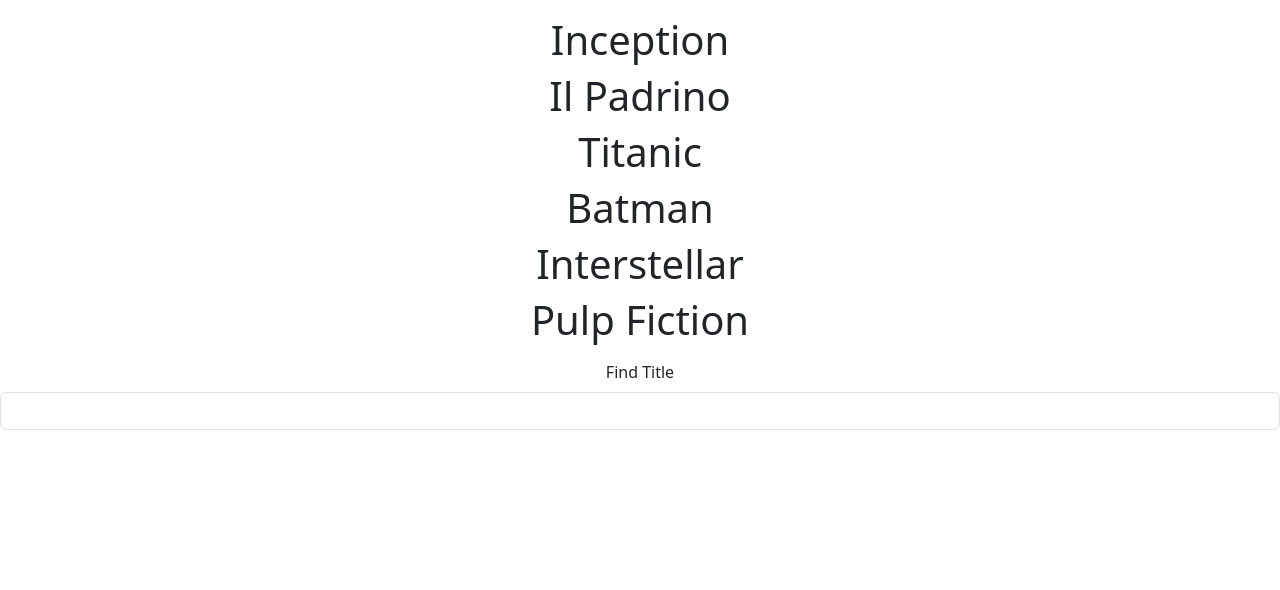
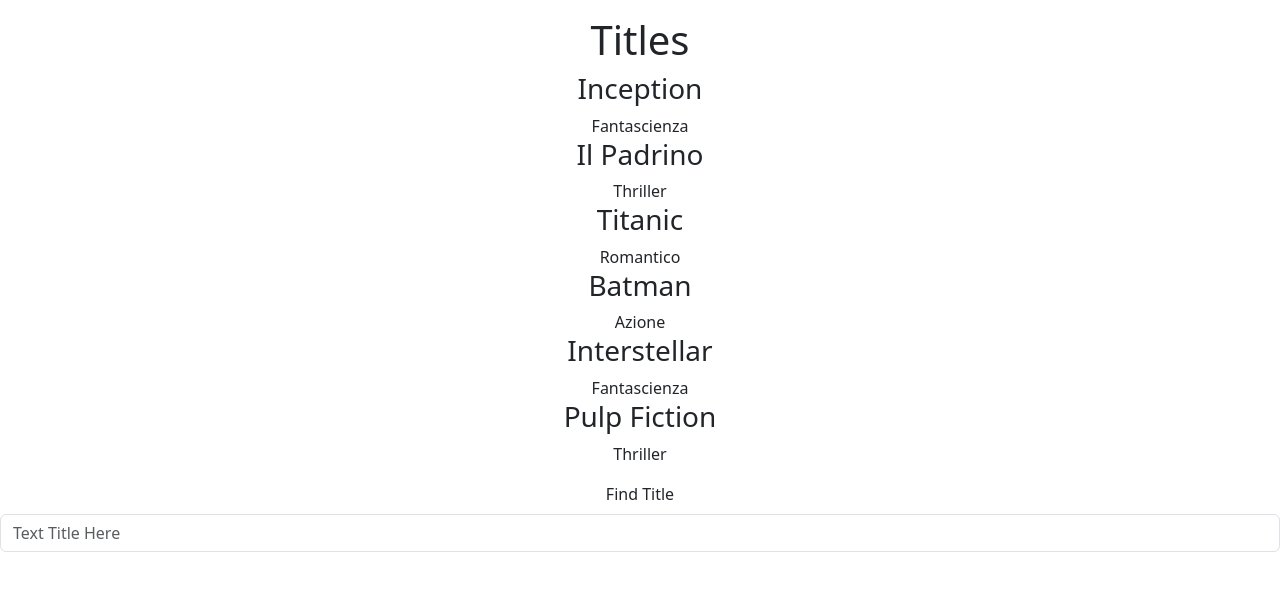
Before and after one commit to tommasodare/react-movie-filter, a React (Vite) app: page / in a window 1280 px wide. Shown: the top 590 px of the page. Built offline with nearby package versions, Linux system fonts and the light colour scheme.

Commit message:
Add search functionality to filter films by genre

```diff
--- a/src/App.jsx
+++ b/src/App.jsx
@@ -31,16 +31,23 @@ const filmsList = [
 export default function App() {
 
   const [films, setFilms] = useState(filmsList)
+  const [searchText, setSearchText] = useState('')
+
+  const filteredFilms = films.filter(film =>
+    film.genre.toLowerCase().includes(searchText.toLowerCase())
+  )
 
   return (
 
     <>
 
       <div className="section text-center mt-3">
+        <h1>Titles</h1>
         {
-          films.map((film, index) => (
+          filteredFilms.map((film, index) => (
             <div key={index}>
-              <h1>{film.title}</h1>
+              <h3>{film.title}</h3>
+              <span>{film.genre}</span>
             </div>
           ))
         }
@@ -51,10 +58,11 @@ export default function App() {
           <input
             type="text"
             className="form-control"
-            name=""
-            id=""
-            placeholder=""
+            id="search"
+            placeholder="Text Title Here"
             aria-describedby="fileHelpId"
+            value={searchText}
+            onChange={e => setSearchText(e.target.value)}
           />
 
         </div>
```
